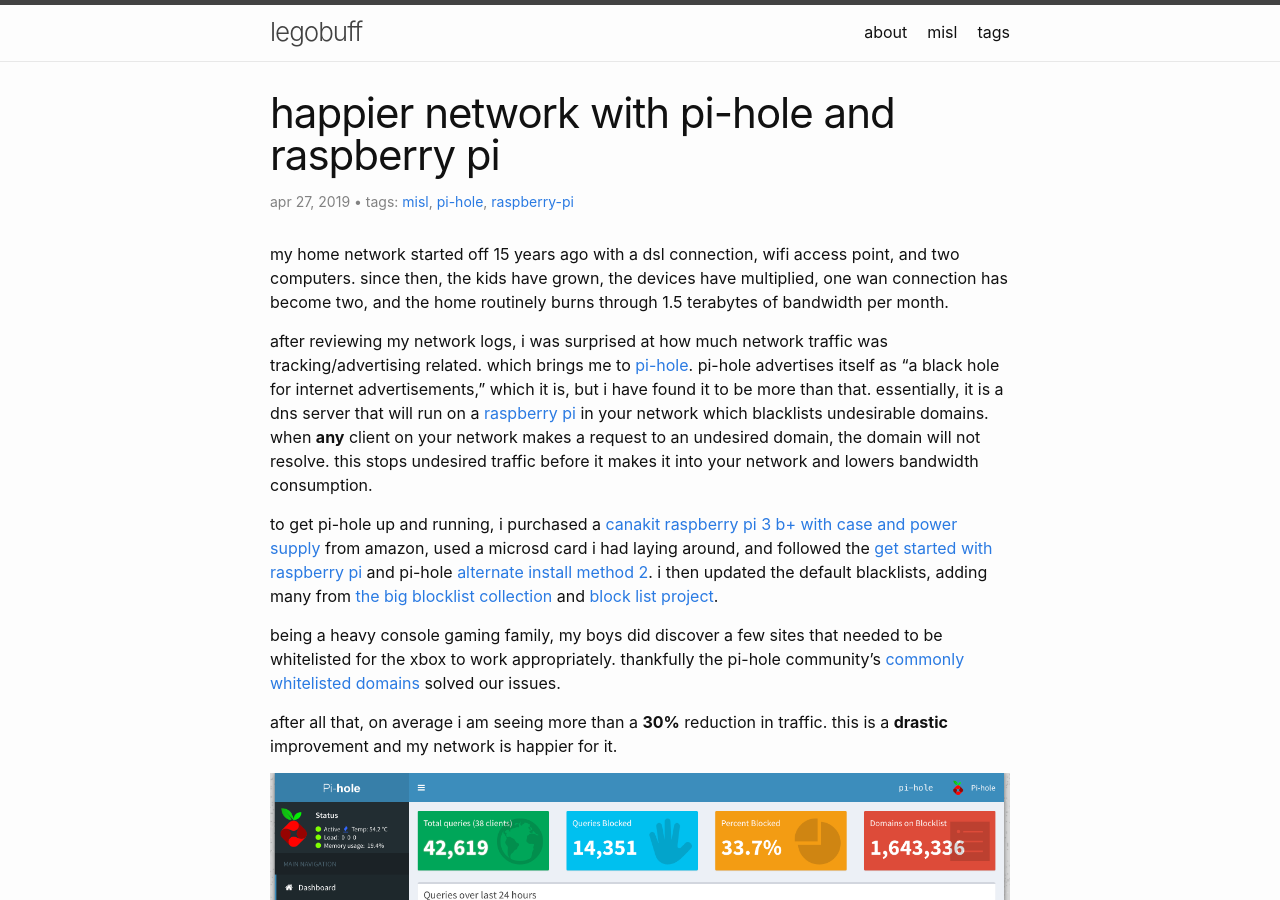
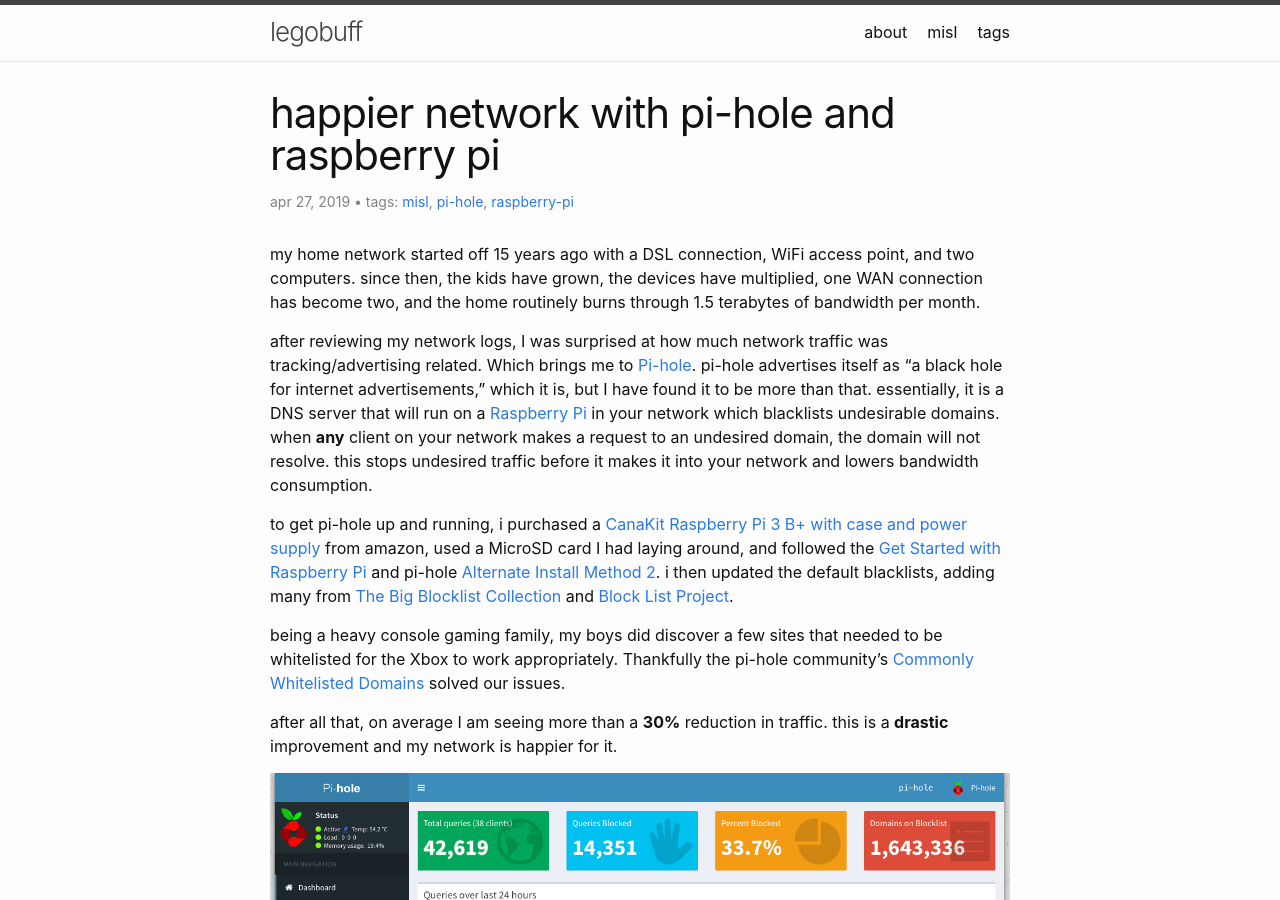
Before and after one commit to legobuff/legobuff.github.io, a Jekyll site: the page built from _posts/2019-04-27-happier-network.md, in a window 1280 px wide and 900 px high. Built offline with Jekyll 4.4.1, drawn with Linux system fonts in a browser that asks for light colours.

Commit message:
updates for casing, adding a new post

```diff
--- a/_layouts/default.html
+++ b/_layouts/default.html
@@ -7,7 +7,7 @@
 
     <main class="page-content" aria-label="Content">
       <div class="wrapper">
-        {{ content | downcase }}
+        {{ content }}
       </div>
     </main>
 
--- a/_layouts/home.html
+++ b/_layouts/home.html
@@ -6,7 +6,7 @@ layout: default
     <h1 class="page-heading">{{ page.title | downcase }}</h1>
   {%- endif -%}
 
-  {{ content | downcase }}
+  {{ content }}
 
   {%- if site.posts.size > 0 -%}
     <ul class="post-list">
--- a/_layouts/page.html
+++ b/_layouts/page.html
@@ -8,7 +8,7 @@ layout: default
   </header>
 
   <div class="post-content">
-    {{ content | downcase }}
+    {{ content }}
   </div>
 
 </article>
--- a/_layouts/post.html
+++ b/_layouts/post.html
@@ -22,7 +22,7 @@ layout: default
   </header>
 
   <div class="post-content e-content" itemprop="articleBody">
-    {{ content | downcase }}
+    {{ content }}
   </div>
 
   {%- if site.disqus.shortname -%}
--- a/_posts/2019-04-27-happier-network.md
+++ b/_posts/2019-04-27-happier-network.md
@@ -3,14 +3,14 @@ layout: post
 title: happier network with pi-hole and raspberry pi
 tags: misl pi-hole raspberry-pi
 ---
-My home network started off 15 years ago with a DSL connection, WiFi access point, and two computers. Since then, the kids have grown, the devices have multiplied, one WAN connection has become two, and the home routinely burns through 1.5 terabytes of bandwidth per month.
+my home network started off 15 years ago with a DSL connection, WiFi access point, and two computers. since then, the kids have grown, the devices have multiplied, one WAN connection has become two, and the home routinely burns through 1.5 terabytes of bandwidth per month.
 
-After reviewing my network logs, I was surprised at how much network traffic was tracking/advertising related. Which brings me to [Pi-hole](https://pi-hole.net). Pi-hole advertises itself as “a black hole for internet advertisements,” which it is, but I have found it to be more than that. Essentially, it is a DNS server that will run on a [Raspberry Pi](https://www.raspberrypi.org) in your network which blacklists undesirable domains. When __any__ client on your network makes a request to an undesired domain, the domain will not resolve. This stops undesired traffic before it makes it into your network and lowers bandwidth consumption.
+after reviewing my network logs, I was surprised at how much network traffic was tracking/advertising related. Which brings me to [Pi-hole](https://pi-hole.net). pi-hole advertises itself as “a black hole for internet advertisements,” which it is, but I have found it to be more than that. essentially, it is a DNS server that will run on a [Raspberry Pi](https://www.raspberrypi.org) in your network which blacklists undesirable domains. when __any__ client on your network makes a request to an undesired domain, the domain will not resolve. this stops undesired traffic before it makes it into your network and lowers bandwidth consumption.
 
-To get Pi-hole up and running, I purchased a [CanaKit Raspberry Pi 3 B+ with case and power supply](https://www.amazon.com/gp/product/B07BC7BMHY/ref=as_li_tl?ie=UTF8&camp=1789&creative=9325&creativeASIN=B07BC7BMHY&linkCode=as2&tag=legobuff-20&linkId=3cd8ef93ecbcc245ca47423215219d5d) from Amazon, used a MicroSD card I had laying around, and followed the [Get Started with Raspberry Pi](https://projects.raspberrypi.org/en/pathways/getting-started-with-raspberry-pi) and Pi-hole [Alternate Install Method 2](https://github.com/pi-hole/pi-hole/#one-step-automated-install). I then updated the default blacklists, adding many from [The Big Blocklist Collection](https://firebog.net) and [Block List Project](https://tspprs.com).
+to get pi-hole up and running, i purchased a [CanaKit Raspberry Pi 3 B+ with case and power supply](https://www.amazon.com/gp/product/B07BC7BMHY/ref=as_li_tl?ie=UTF8&camp=1789&creative=9325&creativeASIN=B07BC7BMHY&linkCode=as2&tag=legobuff-20&linkId=3cd8ef93ecbcc245ca47423215219d5d) from amazon, used a MicroSD card I had laying around, and followed the [Get Started with Raspberry Pi](https://projects.raspberrypi.org/en/pathways/getting-started-with-raspberry-pi) and pi-hole [Alternate Install Method 2](https://github.com/pi-hole/pi-hole/#one-step-automated-install). i then updated the default blacklists, adding many from [The Big Blocklist Collection](https://firebog.net) and [Block List Project](https://tspprs.com).
 
-Being a heavy console gaming family, my boys did discover a few sites that needed to be whitelisted for the Xbox to work appropriately. Thankfully the Pi-hole community’s [Commonly Whitelisted Domains](https://discourse.pi-hole.net/t/commonly-whitelisted-domains/212) solved our issues.
+being a heavy console gaming family, my boys did discover a few sites that needed to be whitelisted for the Xbox to work appropriately. Thankfully the pi-hole community’s [Commonly Whitelisted Domains](https://discourse.pi-hole.net/t/commonly-whitelisted-domains/212) solved our issues.
 
-After all that, on average I am seeing more than a __30%__ reduction in traffic. This is a __drastic__ improvement and my network is happier for it.
+after all that, on average I am seeing more than a __30%__ reduction in traffic. this is a __drastic__ improvement and my network is happier for it.
 
 ![](/assets/post-images/pi-hole-snapshot.png)
```
Also changed, not shown: _posts/2019-04-30-moving-aspnet-code-app-to-docker.md (added, +60 -0 lines), _posts/2019-04-25-changing-it-up.md (line endings or trailing spaces).
